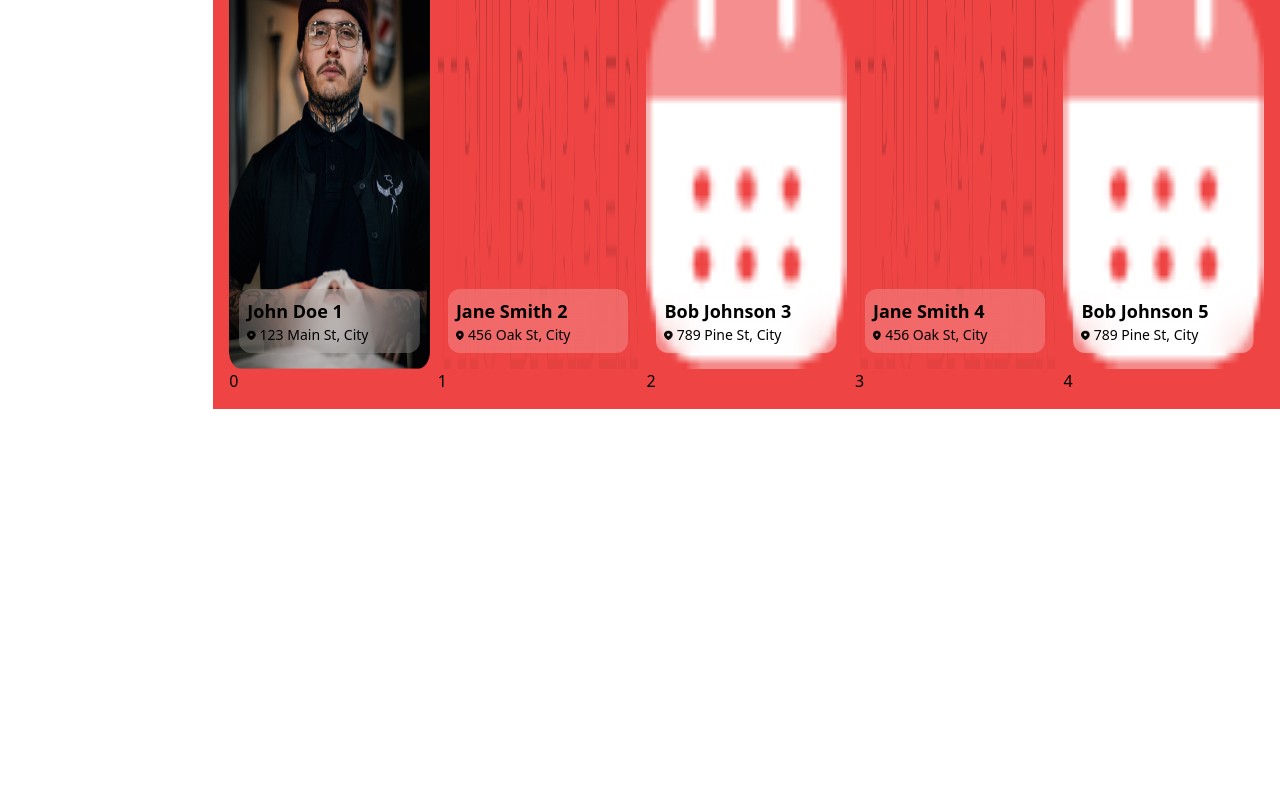
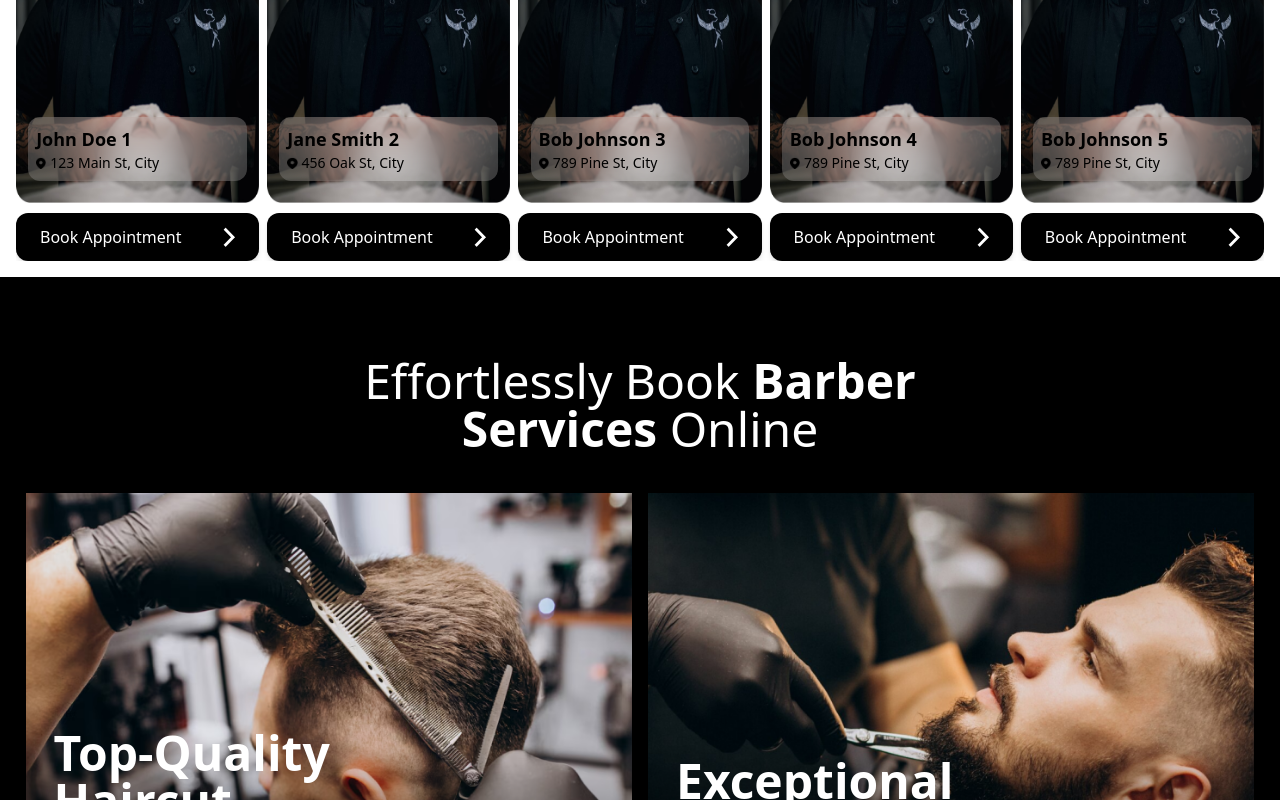
Before and after one commit to Soda-bees/trubarber-web, a React (Create React App) app: page / in a window 1280 px wide. Shown: the part 1780-2580 px from the top of the page. Before the commit the page ends 2189 px from the top, so only its background shows below. Built offline with nearby package versions, Linux system fonts and the light colour scheme.

Commit message:
sidebar issue fixed

```diff
--- a/src/components/BarberSection/index.tsx
+++ b/src/components/BarberSection/index.tsx
@@ -1,10 +1,10 @@
-import React, { useEffect, useImperativeHandle, useRef, useState } from "react";
+import React, { useEffect, useState } from "react";
 import images from "../../services/config/images";
+import Button from "../Button";
 
 type Props = {};
 
 const BarberSection = (props: Props) => {
-
   const [sliderData] = useState([
     {
       image: images.barberImg,
@@ -14,67 +14,52 @@ const BarberSection = (props: Props) => {
       icon: images.Location,
     },
     {
-      image: images.TRUBARBER,
+      image: images.barberImg,
       name: "Jane Smith 2",
       location: "456 Oak St, City",
       rating: 4.7,
       icon: images.Location,
     },
     {
-      image: images.appointment,
+      image: images.barberImg,
       name: "Bob Johnson 3",
       location: "789 Pine St, City",
       rating: 4.8,
       icon: images.Location,
     },
     {
-      image: images.TRUBARBER,
-      name: "Jane Smith 4",
-      location: "456 Oak St, City",
-      rating: 4.7,
+      image: images.barberImg,
+      name: "Bob Johnson 4",
+      location: "789 Pine St, City",
+      rating: 4.8,
       icon: images.Location,
     },
     {
-      image: images.appointment,
+      image: images.barberImg,
       name: "Bob Johnson 5",
       location: "789 Pine St, City",
       rating: 4.8,
       icon: images.Location,
     },
     {
-      image: images.TRUBARBER,
-      name: "Jane Smith 6",
-      location: "456 Oak St, City",
-      rating: 4.7,
-      icon: images.Location,
-    },
-    {
-      image: images.appointment,
-      name: "Bob Johnson 7",
+      image: images.barberImg,
+      name: "Bob Johnson 6",
       location: "789 Pine St, City",
       rating: 4.8,
       icon: images.Location,
     },
     {
-      image: images.TRUBARBER,
-      name: "Jane Smith 8",
-      location: "456 Oak St, City",
-      rating: 4.7,
-      icon: images.Location,
-    },
-    {
-      image: images.appointment,
-      name: "Bob Johnson 9",
+      image: images.barberImg,
+      name: "Bob Johnson 6",
       location: "789 Pine St, City",
       rating: 4.8,
       icon: images.Location,
     },
-    // Add more items here
+    // Add more items here...
   ]);
 
   const [visibleImages, setVisibleImages] = useState(5);
   const [startIndex, setStartIndex] = useState(0);
-  const [touchStart, setTouchStart] = useState(0);
 
   useEffect(() => {
     const handleResize = () => {
@@ -90,7 +75,6 @@ const BarberSection = (props: Props) => {
         breakpoints.find(
           (breakpoint) => window.innerWidth >= breakpoint.width
         ) || breakpoints[breakpoints.length - 1];
-      console.log(newVisibleImages);
 
       setVisibleImages(newVisibleImages);
     };
@@ -105,7 +89,7 @@ const BarberSection = (props: Props) => {
     if (startIndex + visibleImages < sliderData.length) {
       setStartIndex(startIndex + 1);
     } else {
-      setStartIndex(0);
+      setStartIndex(0);  // Reset to the beginning if we've reached the end
     }
   };
 
@@ -113,13 +97,12 @@ const BarberSection = (props: Props) => {
     if (startIndex > 0) {
       setStartIndex(startIndex - 1);
     } else {
-      setStartIndex(sliderData.length - visibleImages);
+      setStartIndex(sliderData.length - visibleImages);  // Wrap around to the last set of visible items
     }
   };
 
-
   return (
-    <div className=" flex flex-col w-full p-4 bg-red-500">
+    <div className="flex flex-col w-full p-4 ">
       <div className="flex flex-col mt-4 justify-between p-4 w-full">
         <div className="flex flex-row items-center justify-between">
           <div className="text-3xl md:text-6xl md:w-[70%] lg:w-[60%] font-semibold">
@@ -148,7 +131,7 @@ const BarberSection = (props: Props) => {
           </div>
         </div>
         <div className="flex flex-row items-center justify-between mt-7">
-          <div className="text-sm w-full md:text-xl md: w-[70%] lg:w-[30%] font-light">
+          <div className="text-sm w-full md:text-xl md:w-[70%] lg:w-[30%] font-light">
             Effortlessly locate and connect with top-rated barbers in your area
             using our easy-to-use online platform.
           </div>
@@ -178,16 +161,15 @@ const BarberSection = (props: Props) => {
         </div>
       </div>
 
-      <div
-        className="bg-purplegray"
-      >
+      <div className="bg-purplegray">
         <div className="flex flex-row gap-2 overflow-hidden">
-          {sliderData
-            .slice(startIndex, startIndex + visibleImages)
-            .map((item, index) => (
+          {sliderData.map((item, index) => (
             <div
               key={index}
-                className={`w-full ${visibleImages === 8
+              className={`w-full ${index >= startIndex && index < startIndex + visibleImages
+                ? "block"
+                : "hidden"
+                } ${visibleImages === 8
                   ? "xl:w-1/8 relative"
                   : visibleImages === 6
                     ? "lg:w-1/6 relative"
@@ -206,21 +188,20 @@ const BarberSection = (props: Props) => {
                   {item.rating}
                   <img src={images.star} className="w-4 ml-2" />
                 </div>
-                  <div className="absolute bottom-10 left-[5%] text-black bg-white/20 backdrop-blur-lg p-2 w-[90%] rounded-xl">
+                <div className="absolute bottom-20 left-[5%] text-black bg-white/20 backdrop-blur-lg p-2 w-[90%] rounded-xl">
                   <div className="font-bold text-lg">{item.name}</div>
                   <div className="text-sm flex flex-row items-center">
                     <img src={item.icon} className="w-[5%] h-full mr-1" />
                     {item.location}
                   </div>
                 </div>
-                  <div onClick={() =>alert(index)}>{index}</div>
+                <Button light={false} title="Book Appointment" mt={'10px'} onClick={() => alert(index)} />
+                {/* <div onClick={() => alert(index)}>{index}</div> */}
               </div>
             </div>
           ))}
         </div>
-
       </div>
-
     </div>
   );
 };
--- a/src/components/BarberServiceDisplay/index.tsx
+++ b/src/components/BarberServiceDisplay/index.tsx
@@ -6,12 +6,12 @@ type Props = {};
 const BarberServiceDisplay = (props: Props) => {
   return (
     <div className="flex flex-col justify-center items-center bg-black w-full py-20">
-      <div className="text-3xl sm:text-4xl md:text-5xl text-white w-[80%] md:w-[50%] lg:w-[30%] text-center">
+      <div className="text-3xl sm:text-4xl md:text-5xl text-white w-[90%] md:w-[90%] lg:w-[60%] xl:w-[45%] text-center ">
         Effortlessly Book&nbsp;
         <span className="font-bold">Barber Services</span>&nbsp;Online
       </div>
 
-      <div className="flex flex-col md:flex-row justify-between items-center w-full px-5 sm:px-[8%] md:px-[10%] lg:px-[13%] mt-10 space-y-10 md:space-y-0 md:space-x-5 lg:space-x-10">
+      <div className="flex flex-col md:flex-row justify-between items-center w-full px-5 sm:px-[8%] md:px-[3%] lg:px-[2%] mt-10 md:space-y-0 gap-4">
         <div className="relative w-full md:w-1/2 lg:w-[88%]">
           <img
             src={images.haircutDisplayPicture}
--- a/src/components/Button/index.tsx
+++ b/src/components/Button/index.tsx
@@ -5,7 +5,7 @@ type Props = {
     title: string,
     onClick: () => void;
     mt: string,
-    loader: boolean,
+    loader?: boolean,
     light: boolean
 }
 
--- a/src/screens/Layout/index.tsx
+++ b/src/screens/Layout/index.tsx
@@ -4,28 +4,35 @@ import Header from "../../components/Header";
 import { ToastContainer } from "react-toastify";
 import 'react-toastify/dist/ReactToastify.css';
 import SideBar from "../../components/SideBar";
+import { useSelector } from "react-redux";
+import { selectAuthToken } from "../../Store/AuthTokenSlice";
+import Footer from "../../components/Footer";
 
 type Props = {};
 
 const Layout = (props: Props) => {
+
+  const authToken = useSelector(selectAuthToken)
+
   const location = useLocation();
   const noHeaderPaths = ['/signin', '/signup', '/create-user-profile', '/create-barber-profile'];
+  const noSidebarPaths = ['/signin', '/signup', '/create-user-profile', '/create-barber-profile']
+  const shouldShowSidebar = authToken && !noSidebarPaths.includes(location.pathname);
   const shouldShowHeader = !noHeaderPaths.includes(location.pathname);
   return (
     <div>
-      {/* <SideBar /> */}
-      {/* {
+      {
         shouldShowHeader &&
         <Header />
-      } */}
+      }
       <div className="flex flex-row ">
-        <div className=" hidden sm:flex flex-col sticky top-0 max-h-screen relative bg-black w-[15%] py-10 md:w-[37%] lg:w-[25%] xl:w-[20%] 2xl:w-[17%]">sidebar</div>
-
-        {/* <div className="w-full"> */}
-
-          <Outlet />
-        {/* </div> */}
+        {
+          shouldShowSidebar &&
+          <div className=" hidden sm:flex flex-col sticky top-0 max-h-screen relative bg-black w-[15%] py-10 md:w-[37%] lg:w-[25%] xl:w-[20%] 2xl:w-[17%]">sidebar</div>
+        }
+        <Outlet />
       </div>
+      <Footer />
       <ToastContainer />
     </div>
   );
--- a/src/screens/Welcome/index.tsx
+++ b/src/screens/Welcome/index.tsx
@@ -18,9 +18,9 @@ const Welcome = (props: Props) => {
       <LandingDiscover />
       {/* <LogoLine /> */}
       <BarberSection />
-      {/* <BarberServiceDisplay /> */}
+      <BarberServiceDisplay />
       {/* <LogoLine /> */}
-      {/* <CustomerReview /> */}
+      <CustomerReview />
       {/* <Footer /> */}
     </div>
   )
```
Lines whose indentation alone changed are shown as unchanged.
